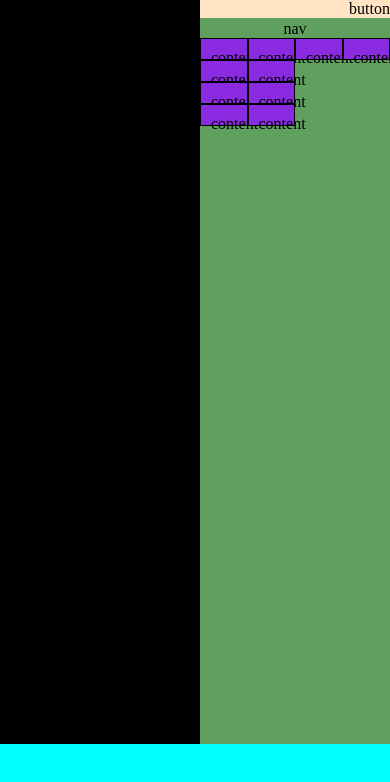
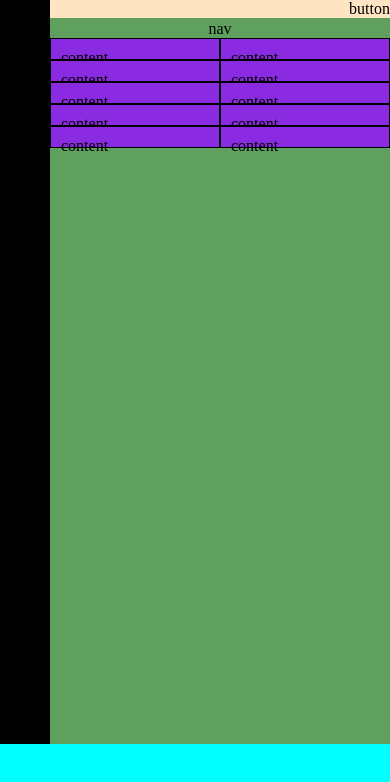
Before and after one commit to diegoferrari129/html-css-spotifyweb, a plain HTML site: page index.html in a window 390 px wide. Drawn offline with Linux system fonts and the light colour scheme.

Commit message:
[UPD] added responsive to main layout for sm and xsm devices

```diff
--- a/css/style.css
+++ b/css/style.css
@@ -83,3 +83,25 @@
         width: calc(100% / 4);
     }
 }
+
+@media screen and ( max-width: 600px ) {
+    .col--16 {
+        width: calc(100% / 2);
+    }
+}
+
+@media screen and ( max-width: 480px ) {
+    .sidebar {
+        width: 50px;
+    }
+
+    .upgrade {
+        width: calc(100vw - 50px);
+        left: 50px;
+    }
+
+    .main {
+        width: calc(100vw - 50px);
+        left: 50px;
+    }
+}
```
